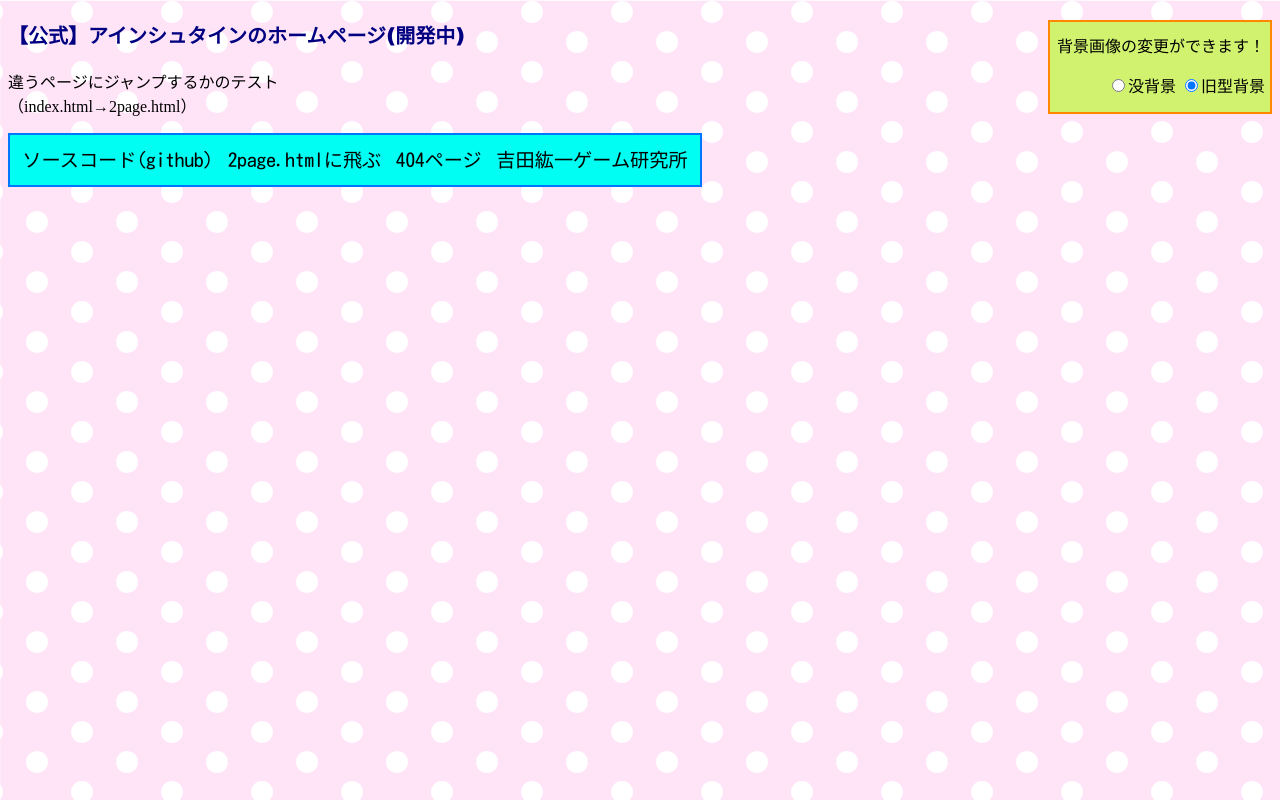
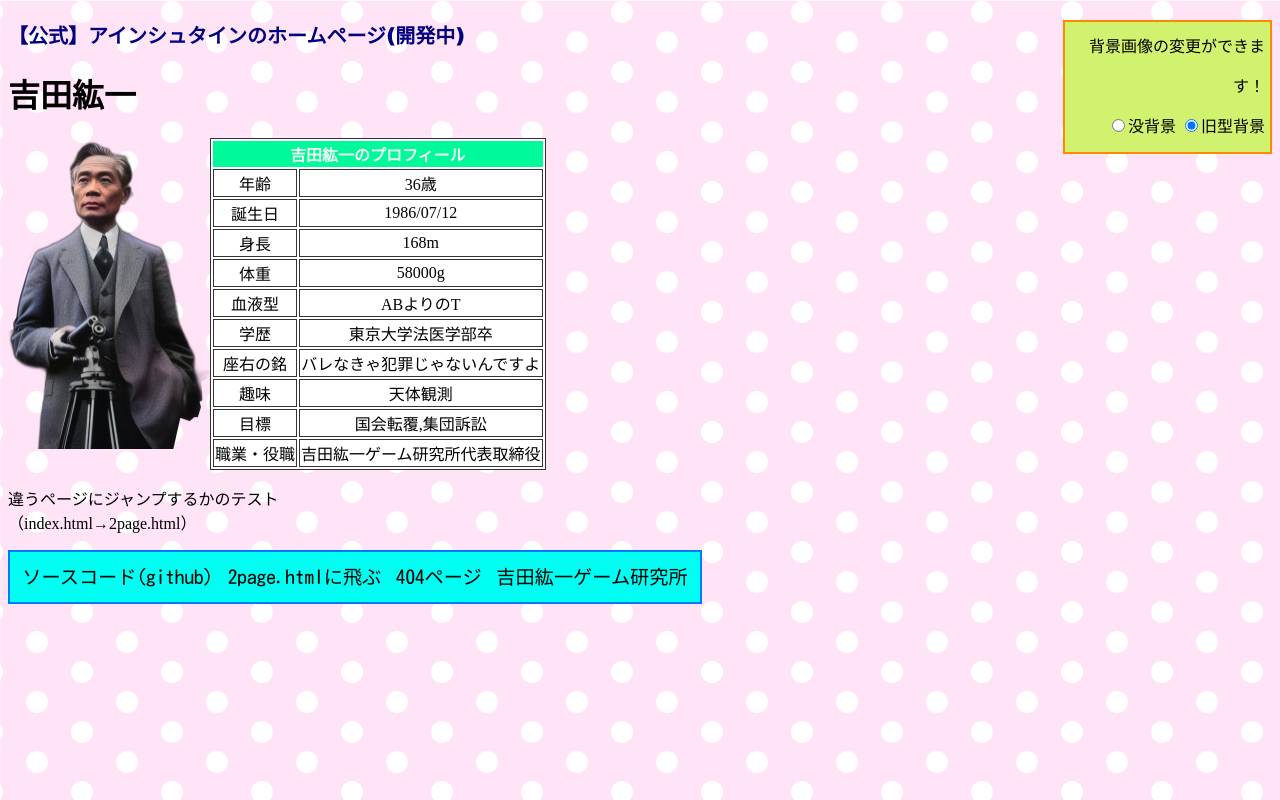
Before and after one commit to TokyotoF/ainsyutain, a plain HTML site: page 2page.html in a window 1280 px wide. Drawn offline with Linux system fonts and the light colour scheme.

Commit message:
フォントの調整　2ページ目の運用開始

```diff
--- a/2page.html
+++ b/2page.html
@@ -16,6 +16,59 @@
         </form>
       </div>
     <script src="js/header.js"></script>
+    <h1>吉田紘一</h1>
+    <div class="flex">
+      <img src="img/切り抜き2.png" width="202px" height="311px">
+    <table>
+        <thead>
+            <tr>
+                <th colspan="2">吉田紘一のプロフィール</th>
+            </tr>
+        </thead>
+        <tbody>
+            <tr>
+                <td>年齢</td>
+                <td>36歳</td>
+            </tr>
+            <tr>
+                <td>誕生日</td>
+                <td>1986/07/12</td>
+            </tr>
+            <tr>
+                <td>身長</td>
+                <td>168m</td>
+            </tr>
+            <tr>
+                <td>体重</td>
+                <td>58000g</td>
+            </tr>
+            <tr>
+                <td>血液型</td>
+                <td>ABよりのT</td>
+            </tr>
+            <tr>
+                <td>学歴</td>
+                <td>東京大学法医学部卒</td>
+            </tr>
+            <tr>
+                <td>座右の銘</td>
+                <td>バレなきゃ犯罪じゃないんですよ</td>
+            </tr>
+            <tr>
+                <td>趣味</td>
+                <td>天体観測</td>
+            </tr>
+            <tr>
+                <td>目標</td>
+                <td>国会転覆,集団訴訟</td>
+            </tr>
+            <tr>
+                <td>職業・役職</td>
+                <td>吉田紘一ゲーム研究所代表取締役</td>
+            </tr>
+        </tbody>
+    </table>
+    </div>
     <p>違うページにジャンプするかのテスト<br>（index.html→2page.html）</p>
     <script src="js/footer.js"></script>
 </body>
--- a/css/betastyle.css
+++ b/css/betastyle.css
@@ -1,3 +1,7 @@
+p{
+  font-family: 'Osaka';
+  src: url("font/Osaka.ttc");
+}
 .name{
   width: fit-content;
 }
@@ -23,6 +27,8 @@ p.puri{
 }
 table,
 td {
+  font-family:'Osaka';
+  src: url("font/Osaka.ttc");
     text-align: center;
     background-color: white;
   border: 1px solid #333;
@@ -117,12 +123,14 @@ p.gaibunet{
   }
 
   .abox{
+    font-family: 'Osaka';
+    src: url("font/Osaka.ttc");
     float:right;
     margin-left: auto;
     margin-right: 0;
     border: solid 2px rgb(255, 136, 0);
     padding: 5px;
-    width:210px;
+    width:195px;
     line-height: 40px;
     outline: none;
     background-color: #d1f26e;
```
Also changed, not shown: img/切り抜き2.png (added), 1 other file.
